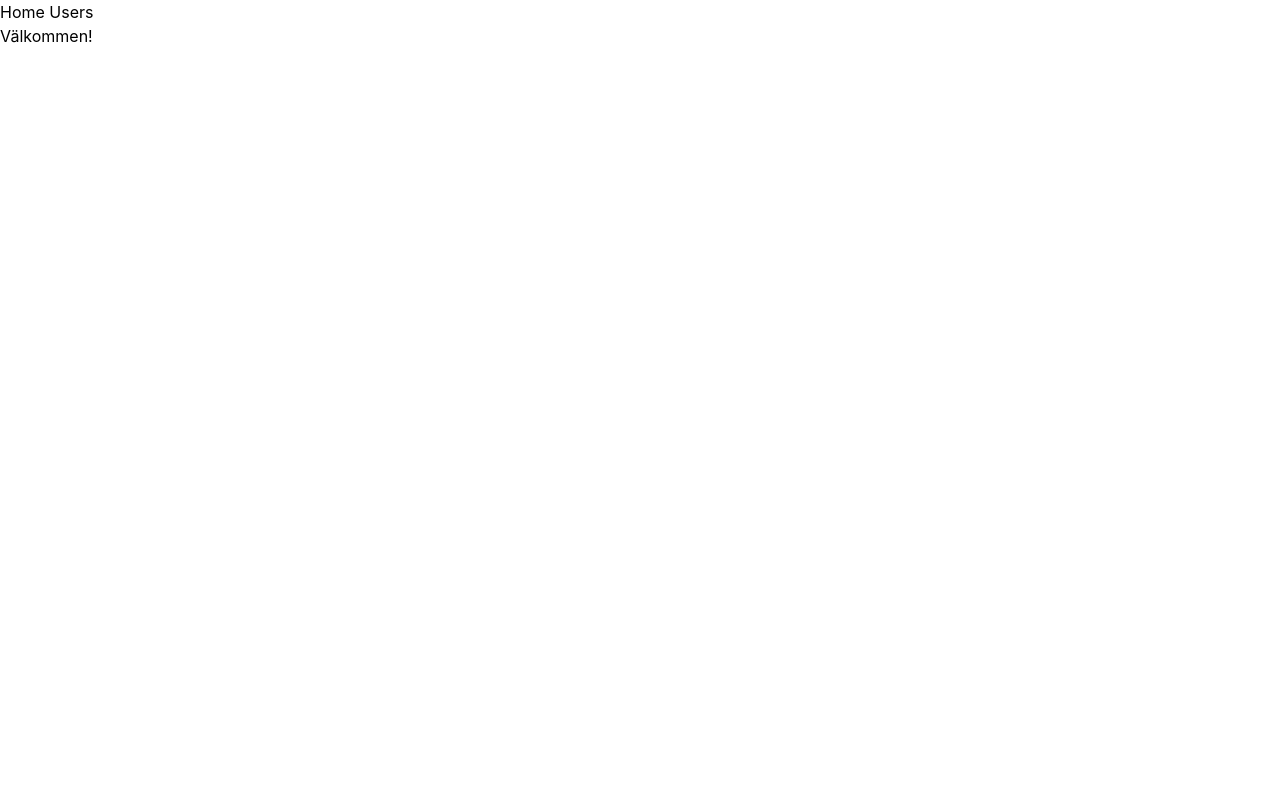
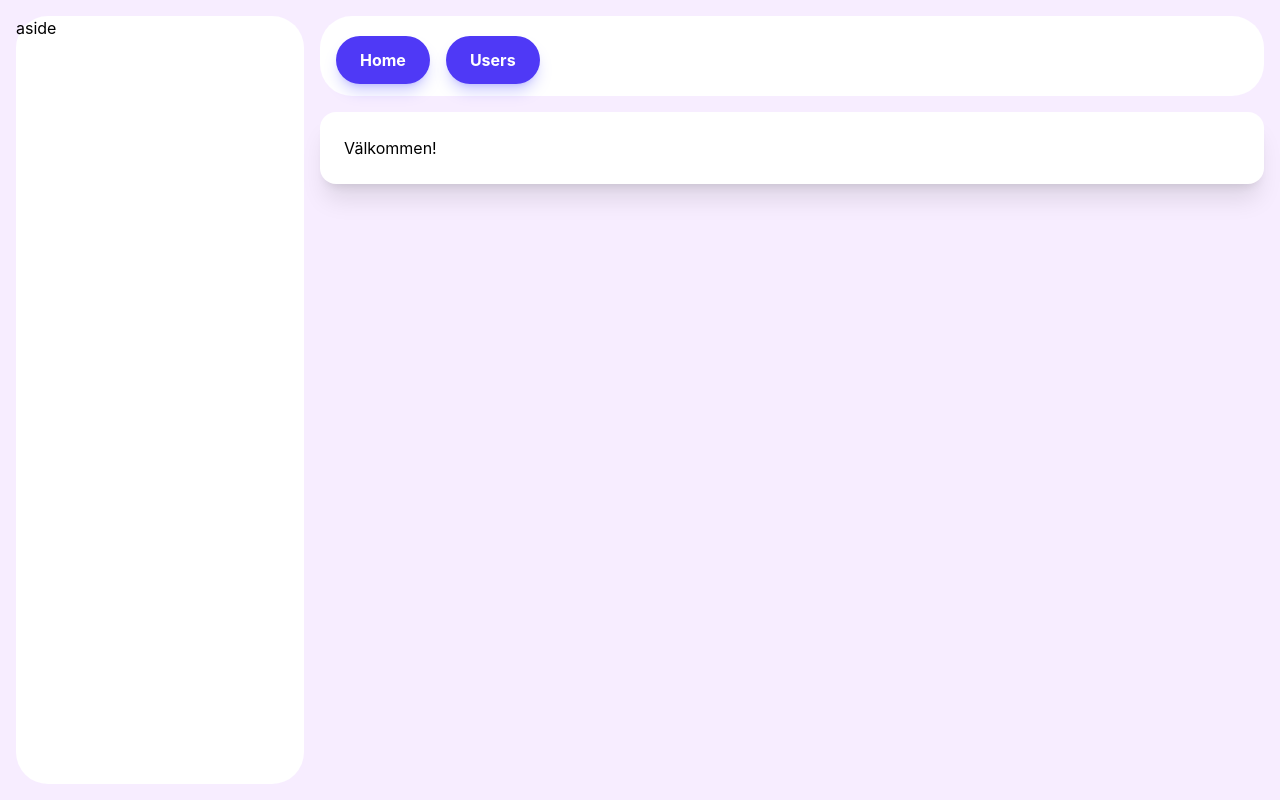
Before and after one commit to samshaalan/Users-App-Project, a React (Vite) app: page / in a window 1280 px wide. Built offline with nearby package versions, Linux system fonts and the light colour scheme.

Commit message:
tailwind for List and Card

```diff
--- a/package.json
+++ b/package.json
@@ -12,6 +12,7 @@
   "dependencies": {
     "@tailwindcss/vite": "^4.3.3",
     "@tanstack/react-query": "^5.104.0",
+    "lucide-react": "^1.52.0",
     "react": "^19.2.8",
     "react-dom": "^19.2.8",
     "react-router": "^8.4.0",
--- a/src/App.tsx
+++ b/src/App.tsx
@@ -1,24 +1,72 @@
 import { Link, Route, Routes } from "react-router"
-import UsersList from "./UsersList"
-import Home from "./Home"
-import UserDetail from "./UserDetail"
+import UsersList from "./components/UsersList"
+import Home from "./components/Home"
+import UserDetail from "./components/UserDetail"
 
 function App() {
 
 
   return (
-    <>
-      <nav>
-        <Link to="/">Home </Link>
-        <Link to="/users">Users</Link>
-      </nav>
+    <div className='
+        flex w-full
+        h-screen p-4
+        bg-purple-500/10
+        '>
 
-      <Routes>
+      <aside className="
+      flex
+      w-72
+      h-full
+      bg-white
+      rounded-[2rem]
+      ">
+        aside
+      </aside>
+
+      <div className='flex-1 flex-col ml-4'>
+        <nav className="
+          flex items-center px-4
+          bg-white rounded-[2rem]
+          h-20 sticky top-0
+          z-30 mb-4 gap-4
+        ">
+          <Link to="/" className="
+            bg-indigo-600 hover:bg-indigo-700
+            text-white font-bold
+            py-3 px-6 rounded-full
+            shadow-lg shadow-indigo-500/30
+            transition-all transform hover :- translate-y-1
+          ">
+            Home
+          </Link>
+
+          <Link to="/users" className="
+            bg-indigo-600 hover:bg-indigo-700
+            text-white font-bold
+            py-3 px-6 rounded-full
+            shadow-lg shadow-indigo-500/30
+            transition-all transform hover :- translate-y-1
+          ">
+            Users
+          </Link>
+
+        </nav>
+
+        <main className="">
+          <Routes>
+            <Route path="/" element={<Home />} />
+            <Route path="/users" element={<UsersList />} />
+            <Route path="/users/:userId" element={<UserDetail />} />
+          </Routes>
+        </main>
+      </div>
+
+      {/* <Routes>
         <Route path="/" element={<Home />} />
         <Route path="/users" element={<UsersList />} />
         <Route path="/users/:userId" element={<UserDetail />} />
-      </Routes>
-    </>
+      </Routes> */}
+    </div>
   )
 }
 
--- a/src/Home.tsx
+++ /dev/null
@@ -1,9 +0,0 @@
-const Home = () => {
-  return (
-    <>
-      <div>Välkommen!</div>
-    </>
-  );
-};
-
-export default Home;
--- a/src/UserCard.tsx
+++ /dev/null
@@ -1,18 +0,0 @@
-import type { User } from './types.ts'
-
-interface UserCardProps{
-  user: User
-}
-
-const UserCard = ({ user }: UserCardProps) => {
-
-
-  return(
-    <div>
-      <h2>{user.profile.name}</h2>
-      <strong>{user.roles[user.roles.length - 1]}</strong>
-    </div>
-  )
-}
-
-export default UserCard
--- a/src/UserDetail.tsx
+++ /dev/null
@@ -1,56 +0,0 @@
-import { useQuery } from "@tanstack/react-query";
-import { useParams } from "react-router"
-import { fetchAllUsers } from "./api/fetchData"
-
-
-
-const UserDetail = () => {
-  const { userId } = useParams();
-
-  const {data, isLoading, isError, error } = useQuery({
-    queryKey:['users', userId],
-    queryFn: fetchAllUsers,
-    staleTime: 1000 * 60 * 60
-  })
-
-  if (isLoading) {
-    return <span>Loading...</span>
-  }
-
-  if (isError) {
-    return <span>Error: {error.message} </span>
-  }
-
-  // 1. Sök ut rätt användare ur arrayen baserat på ID[cite: 2]
-  const user = data?.find((u) => u.id === Number(userId));
-
-  if (!user) {
-    return <span>Användaren hittades inte</span>
-  }
-
-  return(
-    <h2>
-      Användarnamn: {user.username}
-      <br />
-      {user.profile.name}
-       <br />
-      {user.profile.email}
-       <br />
-      {user.profile.address.street}
-       <br />
-      {user.profile.address.zipCode}
-       <br />
-      {user.profile.address.city}
-       <br />
-      {user.roles}
-       <br />
-      {user.settings.theme}
-       <br />
-      {user.settings.notifications.email ? "Ja" : "Nej"}
-       <br />
-      {user.settings.notifications.push ? "Ja" : "Nej"}
-    </h2>
-  )
-}
-
-export default UserDetail
--- a/src/api/fetchData.ts
+++ b/src/api/fetchData.ts
@@ -1,4 +1,4 @@
-import type { User } from '../types'
+import type { User } from '../types/types'
 
 
 const fetchAllUsers = async (): Promise<User[]> => {
--- /dev/null
+++ b/src/components/FloatingHeader.tsx
@@ -0,0 +1,29 @@
+import { Search } from "lucide-react"
+
+
+
+const FloatingHeader = () => {
+  return (
+    <header className="
+      flex
+      items-center
+      px-4
+      bg-white
+      rounded-[2rem]
+      h-20
+      ml-4
+      sticky
+      top-0
+      z-30
+      mb-4
+      ">
+        <div className='flex p-3 border  w-full rounded-full border-slate-100'>
+          <Search></Search>
+          <input type='text' className="w-full outline-none ml4"></input>
+        </div>
+
+    </header>
+  )
+}
+
+export default FloatingHeader;
--- /dev/null
+++ b/src/components/Home.tsx
@@ -0,0 +1,14 @@
+const Home = () => {
+  return (
+    <div className="
+    bg-white p-6 rounded-2xl
+    shadow-xl flex
+    items-center gap-4">
+      <div>
+        Välkommen!
+      </div>
+    </div>
+  );
+};
+
+export default Home;
--- /dev/null
+++ b/src/components/UserCard.tsx
@@ -0,0 +1,23 @@
+import { Link } from 'react-router'
+import type { User } from '../types/types.ts'
+
+//Why is this needed?
+interface UserCardProps{
+  user: User
+}
+
+const UserCard = ({ user }: UserCardProps) => {
+
+
+  return(
+      <Link to={`/users/${user.id}`} className='
+      bg-white p-3 rounded-2xl shadow-xl
+      flex-1 items-center gap-3
+      '>
+        <h2>{user.profile.name}</h2>
+        <strong>{user.roles[user.roles.length - 1]}</strong>
+      </Link>
+  )
+}
+
+export default UserCard
--- /dev/null
+++ b/src/components/UserDetail.tsx
@@ -0,0 +1,77 @@
+import { useQuery } from "@tanstack/react-query";
+import { useParams } from "react-router"
+import { fetchAllUsers } from "../api/fetchData"
+
+
+
+const UserDetail = () => {
+  const { userId } = useParams();
+
+  const {data, isLoading, isError, error } = useQuery({
+    queryKey:['users', userId],
+    queryFn: fetchAllUsers,
+    staleTime: 1000 * 60 * 60
+  })
+
+  if (isLoading) {
+    return <span>Loading...</span>
+  }
+
+  if (isError) {
+    return <span>Error: {error.message} </span>
+  }
+
+  // 1. Sök ut rätt användare ur arrayen baserat på ID[cite: 2]
+  const user = data?.find((u) => u.id === Number(userId));
+
+  if (!user) {
+    return <span>Användaren hittades inte</span>
+  }
+
+  return(
+    <div className="flex ">
+      <div className="flex gap-2">
+        Användarnamn:
+        {user.username}
+      </div>
+      <section className="flex">
+        Profile:
+        <br />
+        Name: {user.profile.name}
+        <br />
+        Email: {user.profile.email}
+        <section>
+          {user.profile.address.street}
+          <br />
+          {user.profile.address.zipCode}
+          <br />
+          {user.profile.address.city}
+          <br />
+        </section>
+      </section>
+
+      <section>
+        {user.roles}
+        <br />
+      </section>
+
+      <section>
+        {user.settings.theme}
+        <section>
+          {user.settings.notifications.email ? "Ja" : "Nej"}
+          <br />
+          {user.settings.notifications.push ? "Ja" : "Nej"}
+        </section>
+      </section>
+      <section>
+
+      </section>
+
+
+       <br />
+
+    </div>
+  )
+}
+
+export default UserDetail
--- a/src/UsersList.tsx
+++ b/src/components/UsersList.tsx
@@ -1,7 +1,7 @@
 
 import { useQuery } from "@tanstack/react-query";
 import UserCard from "./UserCard";
-import { fetchAllUsers } from "./api/fetchData"
+import { fetchAllUsers } from "../api/fetchData"
 import { Link } from "react-router";
 
 
@@ -26,19 +26,16 @@ const {data, isLoading, isError, error } = useQuery({
 
 
   return (
-    <>
-      <div>
-        {data.map((user) => (
-          <>
-            <UserCard key={user.id} user={user} ></UserCard>
-              <Link to={`/users/${user.id}`}>Visa detaljer</Link>
-          </>
+
+    <div className="grid grid-cols-4 gap-4 w-full">
+      {data.map((user) => (
+
+          <UserCard key={user.id} user={user} ></UserCard>
 
 
+      ))}
+    </div>
 
-        ))}
-      </div>
-    </>
   );
 };
 
```
Also changed, not shown: src/types/types.ts (renamed from src/types.ts), 1 other file (tests, documents, lock files or other folders).
